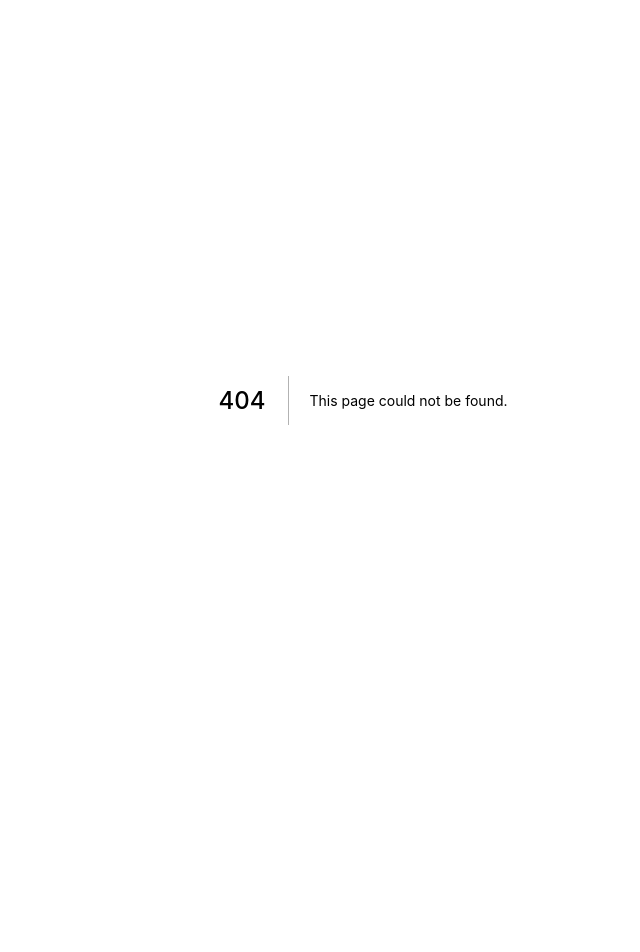
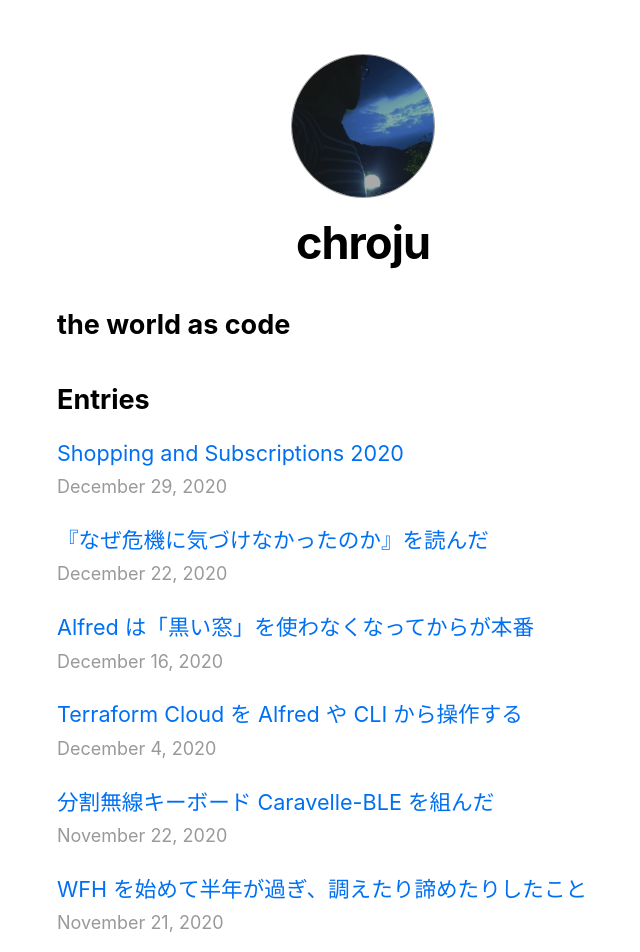
Before and after one commit to chroju/blog, a Next.js app: page /blog in a window 1280 px wide. Before the commit this address had no page. Shown: the top 952 px of the page, without its empty margins (277-917 px from the left). Before the commit the page ends 800 px from the top, so only its background shows below. Built offline with nearby package versions, Linux system fonts and the light colour scheme.

Commit message:
Modify page layouts

```diff
--- a/components/layout.js
+++ b/components/layout.js
@@ -57,7 +57,7 @@ export default function Layout({ children, home }) {
             <main>{children}</main>
             {!home && (
                 <div className={styles.backToHome}>
-                    <Link href="/">
+                    <Link href="/blog">
                         <a>Back to home</a>
                     </Link>
                 </div>
--- a/pages/posts/[id].js
+++ b/pages/blog/[id].js
@@ -1,5 +1,5 @@
 import Head from 'next/head'
-import Layout from '../../components/layout'
+import Layout, { siteTitle } from '../../components/layout'
 import Date from '../../components/date'
 import { getAllPostIds, getPostData } from '../../lib/posts'
 import utilStyles from '../../styles/utils.module.css'
@@ -31,7 +31,7 @@ export default function Post({ postData }) {
     return (
         <Layout>
             <Head>
-                <title>{postData.title}</title>
+                <title>{postData.title} - {siteTitle}</title>
             </Head>
             <article>
                 <h1 className={utilStyles.headingXl}>{postData.title}</h1>
--- /dev/null
+++ b/pages/blog/index.js
@@ -0,0 +1,43 @@
+import Head from 'next/head'
+import Layout, { siteTitle } from '../../components/layout'
+import utilsStyles from '../../styles/utils.module.css'
+import Link from 'next/link'
+import Date from '../../components/date'
+
+import { getSortedPostsData } from '../../lib/posts'
+
+export async function getStaticProps() {
+  const allPostsData = getSortedPostsData()
+  return {
+    props: {
+      allPostsData
+    }
+  }
+}
+
+export default function Home({ allPostsData }) {
+  return (
+    <Layout home>
+      <Head>
+        <title>{siteTitle}</title>
+      </Head>
+      <h1 className={utilsStyles.headingLg}>the world as code</h1>
+      <section className={`${utilsStyles.headingMd} ${utilsStyles.padding1px}`}>
+        <h2 className={utilsStyles.headingLg}>Entries</h2>
+        <ul className={utilsStyles.list}>
+          {allPostsData.map(({ id, date, title }) => (
+            <li className={utilsStyles.listItem} key={id}>
+              <Link href={`/blog/${id}`}>
+                <a>{title}</a>
+              </Link>
+              <br />
+              <small className={utilsStyles.lightText}>
+                <Date dateString={date} />
+              </small>
+            </li>
+          ))}
+        </ul>
+      </section>
+    </Layout>
+  )
+}
```
